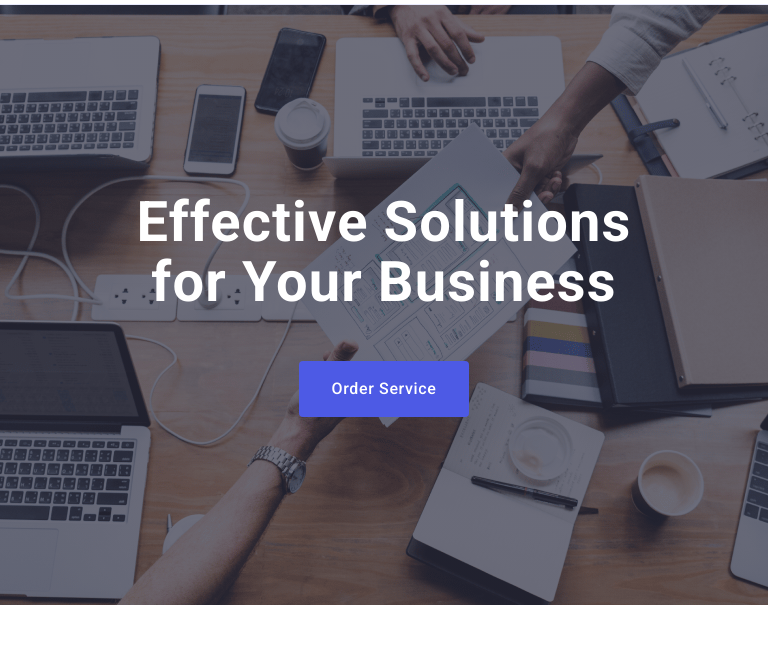
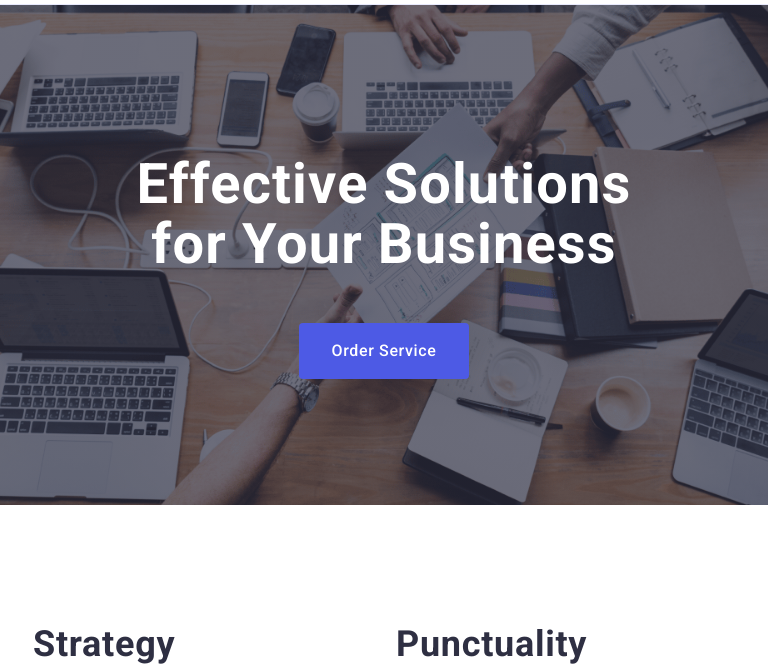
Before and after one commit to TwiSssss/goit-markup-hw-06, a plain HTML site: page index.html in a window 768 px wide. Shown: the part 68-738 px from the top of the page. Drawn offline with nearby package versions, Linux system fonts and the light colour scheme.

Commit message:
commit message

```diff
--- a/css/styles.css
+++ b/css/styles.css
@@ -965,7 +965,7 @@ p {
   top: 50%;
   left: 50%;
   transform: translate(-50%, -50%);
-  max-width: 100%;
+  width: 100%;
   min-height: 584px;
   padding: 72px 24px 24px 24px;
   background: #fcfcfc;
@@ -998,6 +998,11 @@ p {
 
 
 
+
+
+
+
+
 /*----------------MOBILE----------------------*/
 
 
@@ -1008,7 +1013,10 @@ p {
 
 
 @media (min-width: 320px) and (max-width: 768px) {
-
+  .section-one {
+    padding: 100px 0;
+    height: 400px;
+  }
 
   .modal-window {
     max-width: 90%;
@@ -1051,7 +1059,7 @@ p {
     justify-content: center;
     column-gap: 24px;
     row-gap: 72px;
-    margin-bottom: 0px;
+     margin-bottom: 0px;
     display: flex;
     flex-wrap: wrap;
     padding: 0;
@@ -1098,6 +1106,7 @@ p {
     max-width: 100%;
     justify-content: center;
     row-gap: 72px;
+    column-gap: 24px;
     margin-bottom: 0px;
     display: flex;
     flex-wrap: wrap;
@@ -1127,6 +1136,10 @@ p {
 /*----------------TABLET----------------------*/
 
 @media (min-width: 768px) and (max-width: 1158px) {
+  .section-one {
+    padding: 150px 0;
+    height: 500px;
+  }
   .address-section {
     display: block;
     justify-content: flex-end;
```
